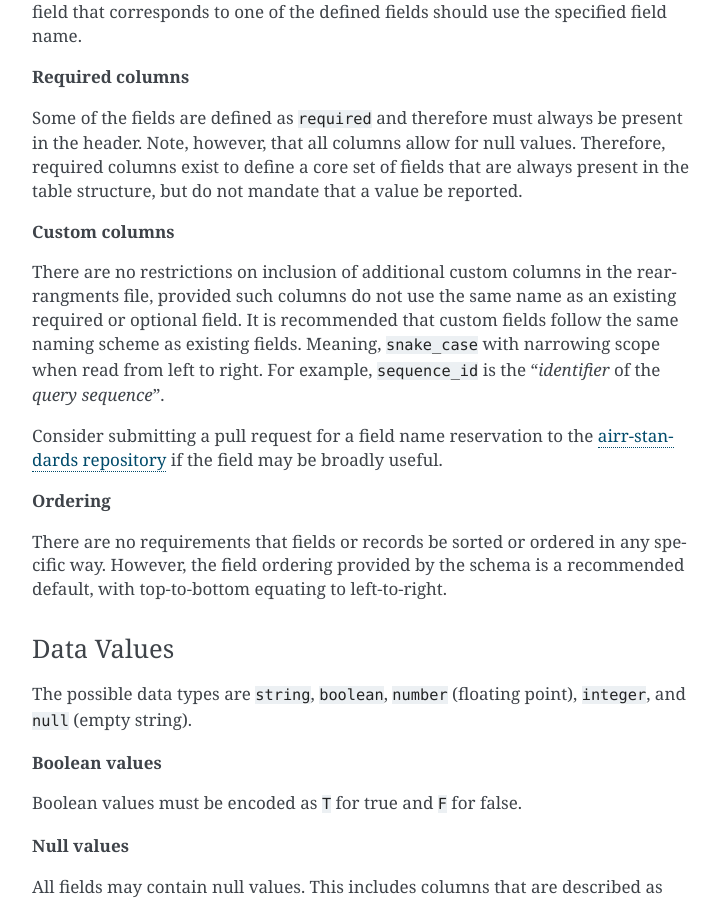
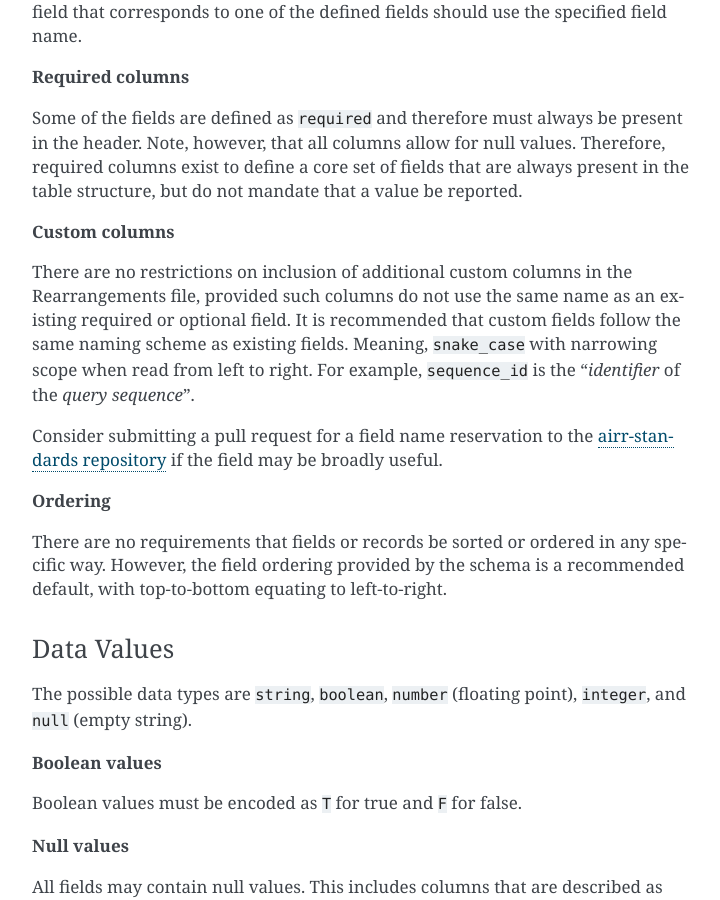
Before and after one commit to airr-community/airr-standards, a Sphinx documentation site: the page built from docs/datarep/overview.rst, in a window 1280 px wide and 900 px high, scrolled down 1198 px. Shown: the whole window, without its empty margins (388-1108 px from the left). Built offline with Sphinx 7.4.7, drawn with Linux system fonts in a browser that asks for light colours; pages that are not in the unit, such as notebooks, are missing from menus.

```diff
--- a/docs/datarep/overview.rst
+++ b/docs/datarep/overview.rst
@@ -70,7 +70,7 @@
 **Custom columns**
 
 There are no restrictions on inclusion of additional custom columns in the
-rearrangments file, provided such columns do not use the same name as an
+Rearrangements file, provided such columns do not use the same name as an
 existing required or optional field. It is recommended that custom fields
 follow the same naming scheme as existing fields. Meaning, ``snake_case``
 with narrowing scope when read from left to right. For example,
--- a/docs/datarep/rearrangements.rst
+++ b/docs/datarep/rearrangements.rst
@@ -38,7 +38,7 @@
 
 Gene call examples use the IMGT nomenclature, but no specific gene or allele
 nomenclature is mandated. Species denotations may or may not be included in the
-gene name, as appropriate. For example, "Homosap IGHV4-59*01", "IGHV4-59*01" and
+gene name, as appropriate. For example, "Homo sapiens IGHV4-59*01", "IGHV4-59*01" and
 "AB019438" are all valid entries for the same allele.
 
 **Alignments**
```
Also changed, not shown: 1 other file.
